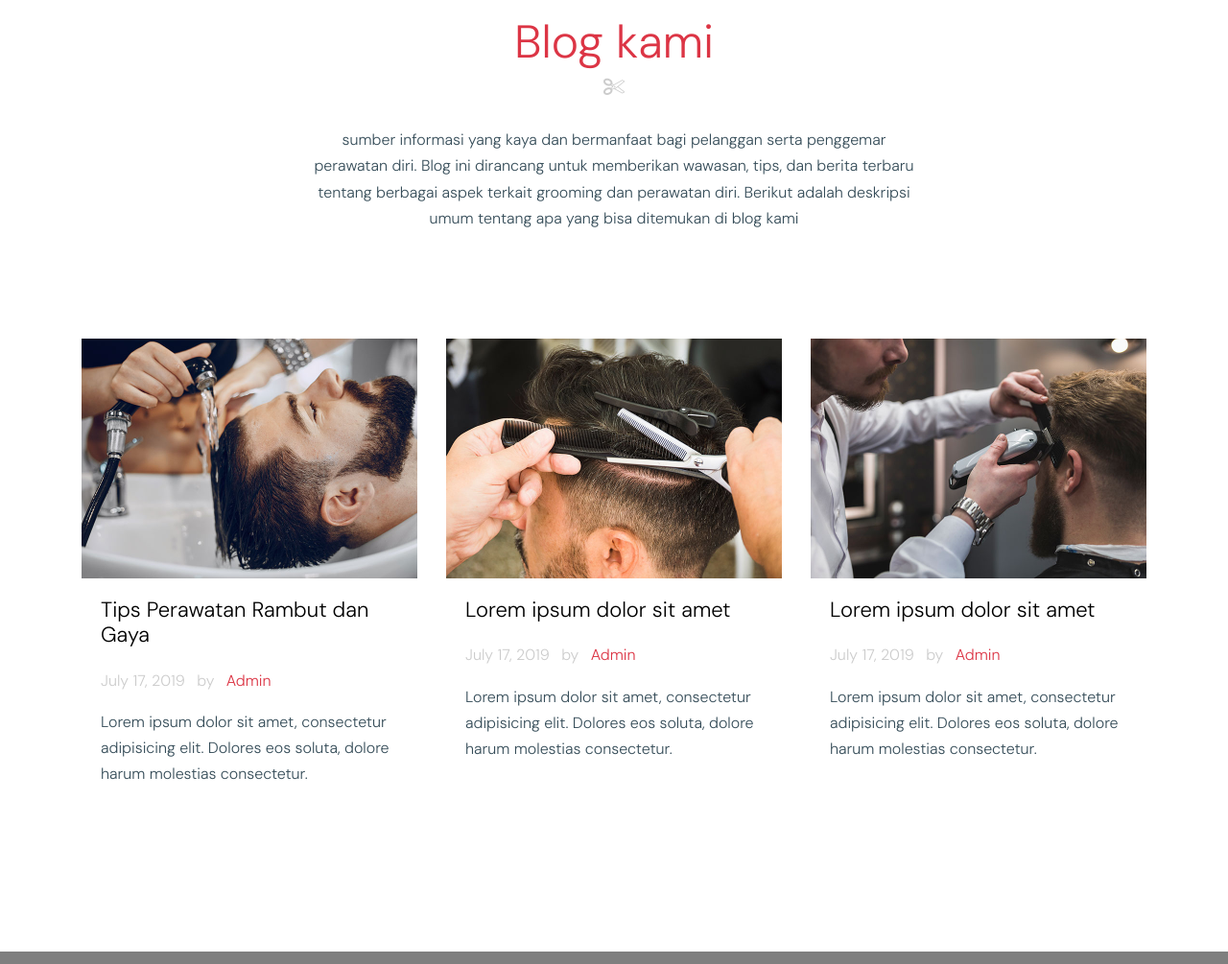
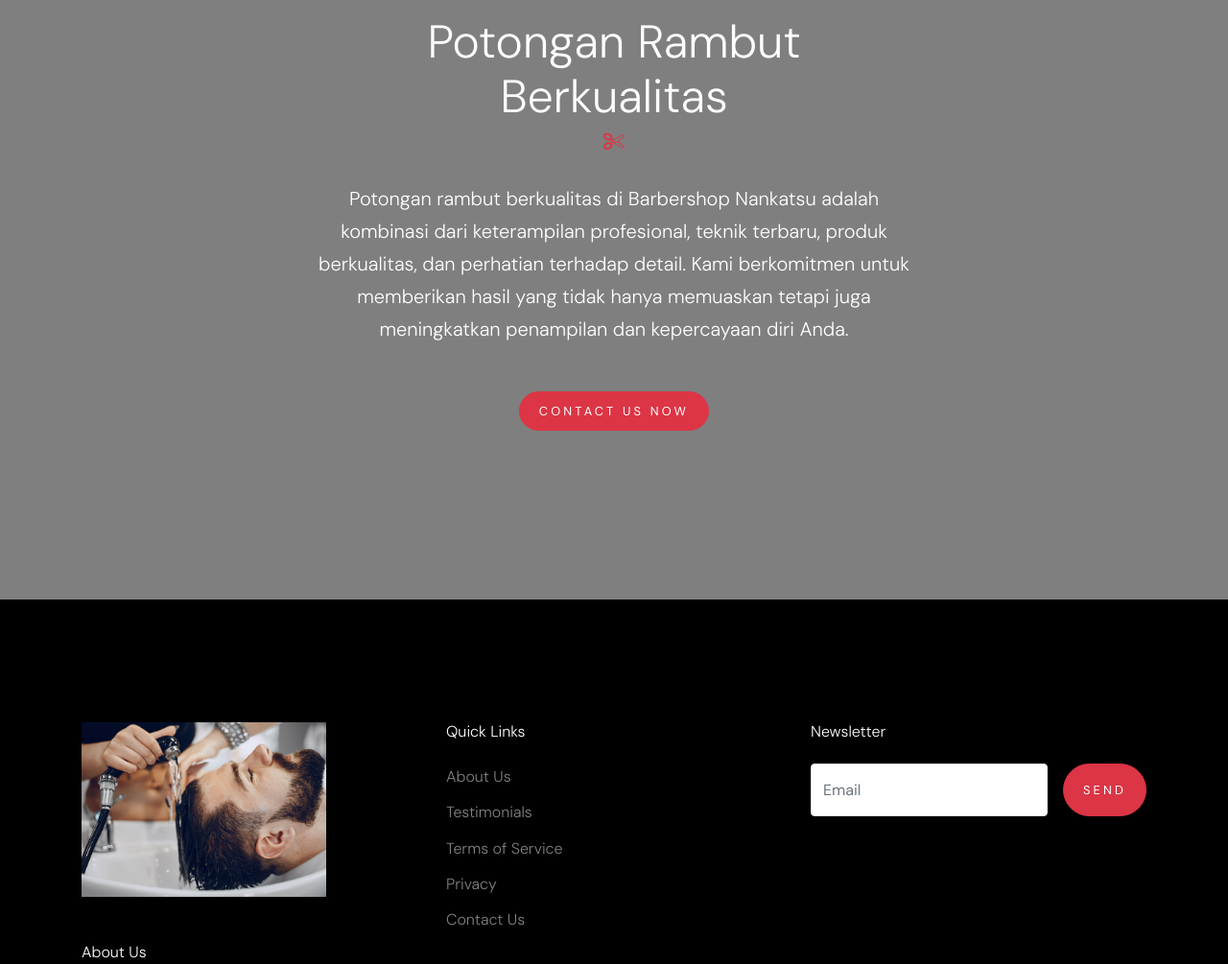
Before and after one commit to DaffaFauzi/barber-nank, a plain HTML site: page index.html in a window 1280 px wide. Shown: the part 7420-8425 px from the top of the page at 96% size. Drawn offline with Linux system fonts and the light colour scheme; files whose address does not match are found by name.

Commit message:
index.html

```diff
--- a/index.html
+++ b/index.html
@@ -402,65 +402,6 @@
       </div>
     </div>
 
-
-    <div class="site-section bg-white">
-      <div class="container">
-        <div class="row justify-content-center text-center mb-5">
-          <div class="col-7 text-center mb-5">
-            <h2 class="scissors text-center">Blog kami</h2>
-            <p>sumber informasi yang kaya dan bermanfaat bagi pelanggan serta penggemar perawatan diri. Blog ini dirancang untuk memberikan wawasan, tips, dan berita terbaru tentang berbagai aspek terkait grooming dan perawatan diri. Berikut adalah deskripsi umum tentang apa yang bisa ditemukan di blog kami</p>
-          </div>
-        </div>
-
-        <div class="row">
-          <div class="col-lg-4 col-md-6 mb-4">
-            <div class="post-entry-1 h-100">
-              <a href="single.html">
-                <img src="images/img_1.jpg" alt="Image"
-                 class="img-fluid">
-              </a>
-              <div class="post-entry-1-contents">
-
-                <h2><a href="single.html">Tips Perawatan Rambut dan Gaya</a></h2>
-                <span class="meta d-inline-block mb-3">July 17, 2019 <span class="mx-2">by</span> <a href="#">Admin</a></span>
-                <p>Lorem ipsum dolor sit amet, consectetur adipisicing elit. Dolores eos soluta, dolore harum molestias consectetur.</p>
-              </div>
-            </div>
-          </div>
-          <div class="col-lg-4 col-md-6 mb-4">
-            <div class="post-entry-1 h-100">
-              <a href="single.html">
-                <img src="images/img_2.jpg" alt="Image"
-                 class="img-fluid">
-              </a>
-              <div class="post-entry-1-contents">
-
-                <h2><a href="single.html">Lorem ipsum dolor sit amet</a></h2>
-                <span class="meta d-inline-block mb-3">July 17, 2019 <span class="mx-2">by</span> <a href="#">Admin</a></span>
-                <p>Lorem ipsum dolor sit amet, consectetur adipisicing elit. Dolores eos soluta, dolore harum molestias consectetur.</p>
-              </div>
-            </div>
-          </div>
-
-          <div class="col-lg-4 col-md-6 mb-4">
-            <div class="post-entry-1 h-100">
-              <a href="single.html">
-                <img src="images/img_3.jpg" alt="Image"
-                 class="img-fluid">
-              </a>
-              <div class="post-entry-1-contents">
-
-                <h2><a href="single.html">Lorem ipsum dolor sit amet</a></h2>
-                <span class="meta d-inline-block mb-3">July 17, 2019 <span class="mx-2">by</span> <a href="#">Admin</a></span>
-                <p>Lorem ipsum dolor sit amet, consectetur adipisicing elit. Dolores eos soluta, dolore harum molestias consectetur.</p>
-              </div>
-            </div>
-          </div>
-        </div>
-      </div>
-    </div>
-
-
     <div class="site-section section-3" data-stellar-background-ratio="0.5" style="background-image: url('images/hero_1.jpg');">
       <div class="container">
         <div class="row justify-content-center text-center">
@@ -472,8 +413,6 @@
         </div>
       </div>
     </div>
-
-
 
     <footer class="site-footer">
       <div class="container">
```
